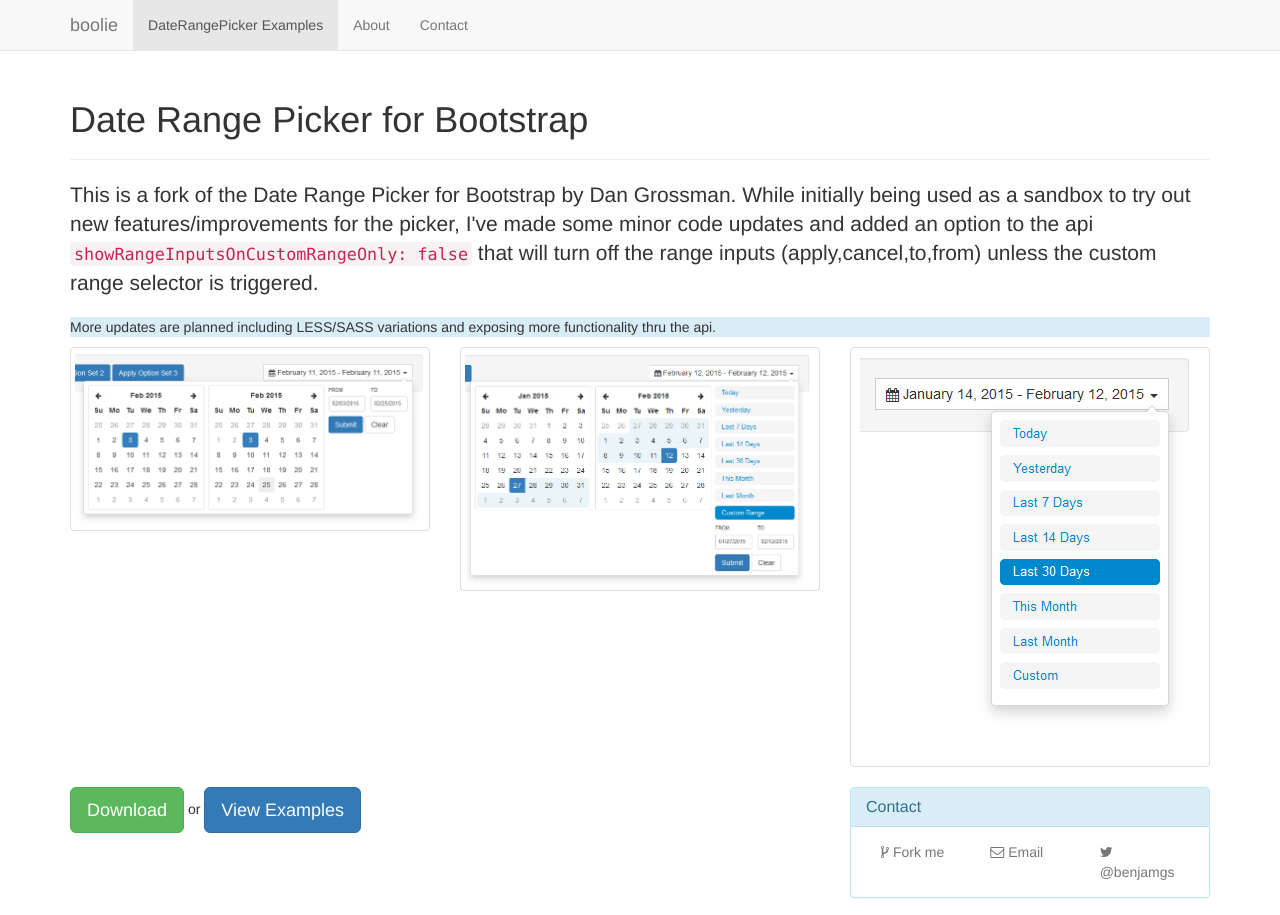
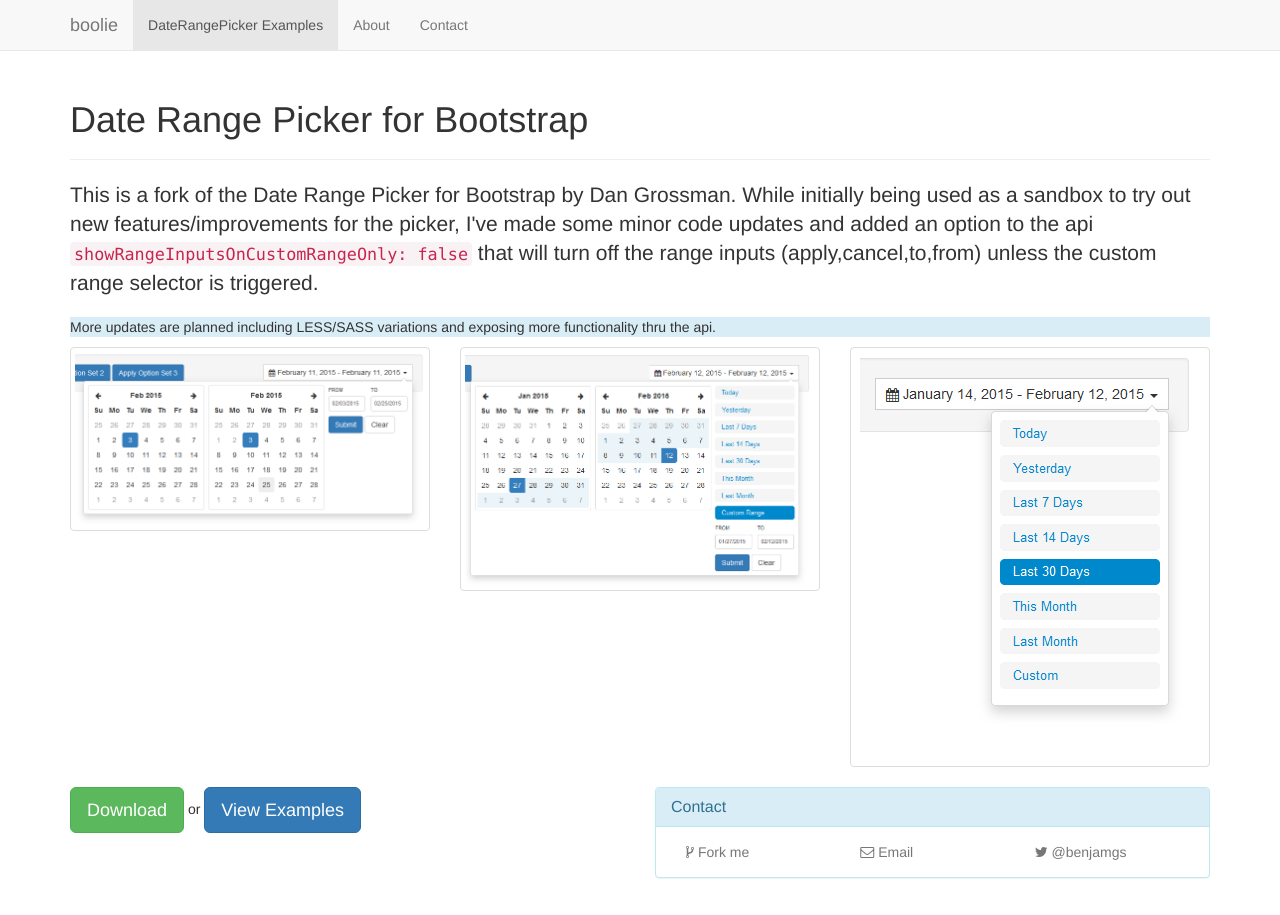
Before and after one commit to boolie/boolie.github.io, a plain HTML site: page index.html in a window 1280 px wide. Shown: the top 915 px of the page. Drawn offline with nearby package versions, Linux system fonts and the light colour scheme.

Commit message:
stuff and stuff

```diff
--- a/index.html
+++ b/index.html
@@ -79,13 +79,13 @@
         </div>
 
         <div class="row">
-            <div class="col-xs-8">
+            <div class="col-xs-6">
                 <p>
                     <a href="https://github.com/boolie/bootstrap-daterangepicker/archive/master.zip" class="btn btn-lg btn-success">Download</a> or
                 <a href="daterangepicker.html" class="btn btn-lg btn-primary">View Examples</a>
                 </p>
             </div>
-            <div class="col-xs-4">
+            <div class="col-xs-6">
                 <!-- contact info -->
                 <div class="panel panel-info">
                     <div class="panel-heading">
```
Also changed, not shown: daterangepicker.html (+1 -1 lines).
